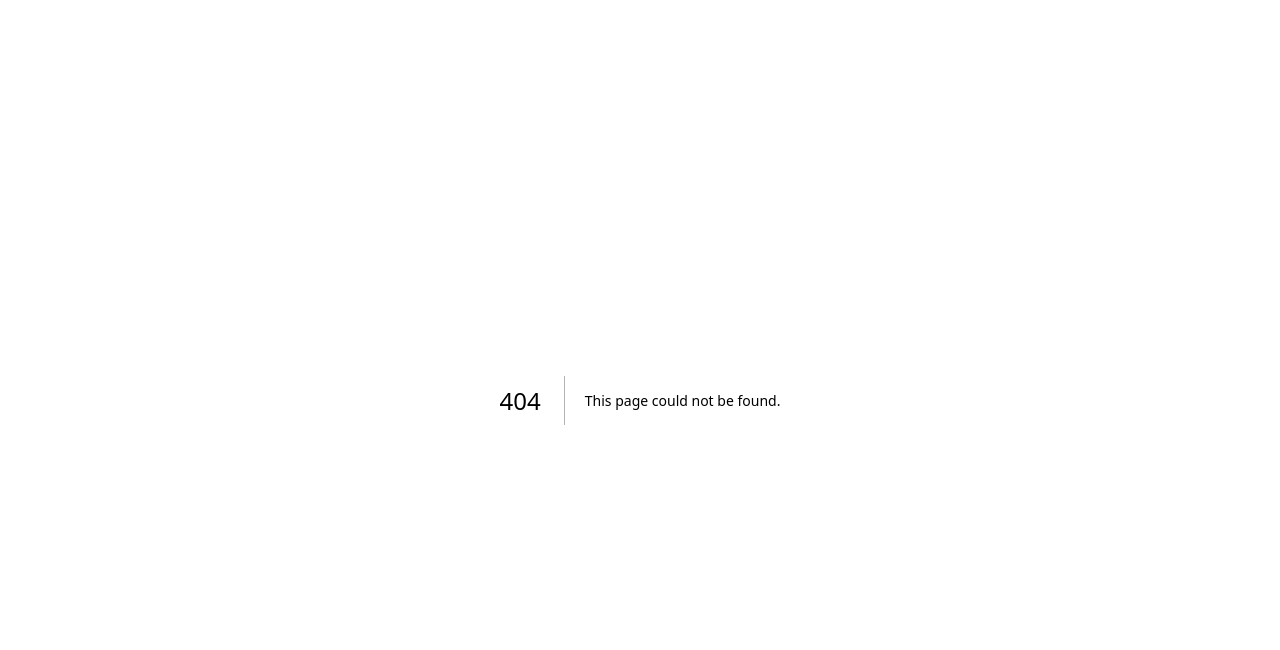
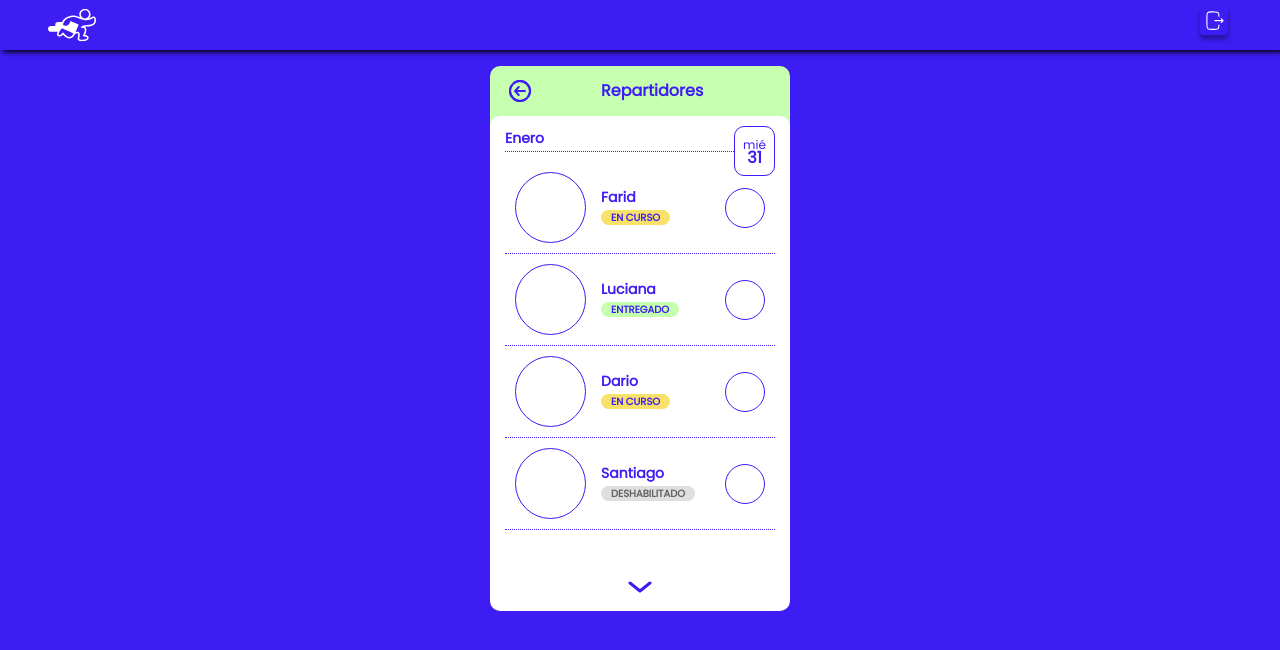
Before and after one commit to hernanortiz18/fast-delivery-src, a Next.js app in the folder fast-delivery-src/: page /delivery-drivers in a window 1280 px wide. Before the commit this address had no page. Shown: the top 650 px of the page. Built offline with nearby package versions, Linux system fonts and the light colour scheme.

Commit message:
feat: vista repartidores y cambios calendarComponent

```diff
--- /dev/null
+++ b/fast-delivery-src/src/app/delivery-drivers/page.tsx
@@ -0,0 +1,15 @@
+import Navbar from "@/commons/Navbar";
+import DeliveryDrivers from "@/components/DeliveryDrivers";
+
+import React from "react";
+
+function DeliveryDriversPage() {
+    return (
+        <div>
+            <Navbar />
+            <DeliveryDrivers />
+        </div>
+    );
+}
+
+export default DeliveryDriversPage;
--- a/fast-delivery-src/src/components/CalendarComponent.tsx
+++ b/fast-delivery-src/src/components/CalendarComponent.tsx
@@ -1,5 +1,5 @@
 import React, { useState } from "react";
-import "@/styles/carrouselCalendar.css";
+import "../styles/carrouselCalendar.css";
 import { addDays, format, isToday, getMonth } from "date-fns";
 import esLocale from "date-fns/locale/es";
 
@@ -50,14 +50,11 @@ function CalendarComponent() {
     <div id="carousel-container" className="carouselContainer">
       <div className="calendarCarouselContainer">
         <div className="month">{getMonthName(new Date())}</div>
-        <div style={{ display: "flex" }}>
-          <hr className="box-dotted-line" />
-          <div className="calendarDay2">
-            <div className="dayName">
-              {format(new Date(), "EE", { locale: esLocale })}
-            </div>
-            <div className="dayNumber">{format(new Date(), "dd")}</div>
+        <div className="calendarDay2">
+          <div className="dayName">
+            {format(new Date(), "EE", { locale: esLocale })}
           </div>
+          <div className="dayNumber">{format(new Date(), "dd")}</div>
         </div>
       </div>
     </div>
--- /dev/null
+++ b/fast-delivery-src/src/components/DeliveryDrivers.tsx
@@ -0,0 +1,104 @@
+"use client";
+import React from "react";
+import "../styles/deliveryDrivers.css";
+import { useRouter } from "next/navigation";
+import ArrowBack from "@/assets/ArrowBack";
+import BoxIcon from "@/assets/BoxIcon";
+import "../styles/init.css";
+import TrashIcon from "@/assets/TrashIcon";
+import SeeMoreArrow from "@/assets/SeeMoreArrow";
+import CalendarComponent from "./CalendarComponent";
+import Avatar from "@/commons/Avatar";
+
+function DeliveryDrivers() {
+    const router = useRouter();
+
+    const handleBackButton = () => {
+        router.back();
+    };
+    return (
+        <div
+            style={{ display: "flex", flexDirection: "column", marginTop: "3.5rem" }}
+        >
+            <div className="header-box">
+                <div className="arrow-back">
+                    <ArrowBack onClick={handleBackButton} />
+                </div>
+                <h1 className="header-box-title">Repartidores</h1>
+            </div>
+            <div className="white-box">
+                <CalendarComponent />
+
+                <div className="driver-container">
+                    <div className="percentage-name-container">
+                        <div className="percentage">
+
+                        </div>
+                        <div className="name-tag-container">
+                            <p className="name">Farid</p>
+                            <div className="status-tag course">
+                                en curso
+                            </div>
+                        </div>
+                    </div>
+                    <div className="profile-picture-container">
+                    </div>
+                </div>
+
+                <div className="driver-container">
+                    <div className="percentage-name-container">
+                        <div className="percentage">
+
+                        </div>
+                        <div className="name-tag-container">
+                            <p className="name">Luciana</p>
+                            <div className="status-tag delivered">
+                                entregado
+                            </div>
+                        </div>
+                    </div>
+                    <div className="profile-picture-container">
+                    </div>
+                </div>
+
+                <div className="driver-container">
+                    <div className="percentage-name-container">
+                        <div className="percentage">
+
+                        </div>
+                        <div className="name-tag-container">
+                            <p className="name">Dario</p>
+                            <div className="status-tag course">
+                                en curso
+                            </div>
+                        </div>
+                    </div>
+                    <div className="profile-picture-container">
+                    </div>
+                </div>
+
+                <div className="driver-container">
+                    <div className="percentage-name-container">
+                        <div className="percentage">
+
+                        </div>
+                        <div className="name-tag-container">
+                            <p className="name">Santiago</p>
+                            <div className="status-tag disabled">
+                                Deshabilitado
+                            </div>
+                        </div>
+                    </div>
+                    <div className="profile-picture-container">
+                    </div>
+                </div>
+
+                <div className="see-more-arrow-container">
+                    <SeeMoreArrow />
+                </div>
+            </div>
+        </div>
+    );
+}
+
+export default DeliveryDrivers;
--- a/fast-delivery-src/src/styles/carrouselCalendar.css
+++ b/fast-delivery-src/src/styles/carrouselCalendar.css
@@ -1,13 +1,14 @@
 .carouselContainer {
   position: relative;
+  width: 100%;
 }
 
 .calendarCarouselContainer {
   display: flex;
   flex-direction: column;
-  align-items: center;
   overflow-x: scroll;
   margin: auto;
+  width: 100%;
 }
 
 .calendarCarouselContainer::-webkit-scrollbar {
@@ -40,7 +41,8 @@
   position: absolute;
   top: 0;
   right: 0;
-  background-color: #fff; /* Ajusta el color de fondo según sea necesario */
+  background-color: #fff;
+  /* Ajusta el color de fondo según sea necesario */
   z-index: 1;
   width: 41px;
   height: 50px;
@@ -75,6 +77,7 @@
 .nextBtn {
   right: 5px;
 }
+
 .dayNumber {
   font-family: "Poppins";
   font-weight: 700;
@@ -92,15 +95,19 @@
   color: #3d1df3;
   padding: 5px 5px 3px 3px;
 }
+
 .month {
-  width: 100%;
-  display: flex;
-  justify-content: flex-start;
-  font-family: "Poppins" sans-serif;
+  color: #3D1DF3;
+  font-family: Poppins;
   font-size: 14px;
+  font-style: normal;
   font-weight: 700;
-  color: #3d1df3;
-  /* padding: 5px 5px 3px 1px; */
+  line-height: 15px;
+  padding-bottom: 5px;
+  padding-top: 5px;
+  border-bottom: 1px dotted #3D1DF3;
+  height: fit-content;
+  width: 229px;
 }
 
 .dayName {
@@ -115,6 +122,7 @@
   width: 270px;
   margin-bottom: 3px;
 }
+
 .box-dotted-line2 {
   border: 0.5px dotted #3d1df3;
   width: 250px;
--- /dev/null
+++ b/fast-delivery-src/src/styles/deliveryDrivers.css
@@ -0,0 +1,116 @@
+@import url("https://fonts.googleapis.com/css2?family=Poppins&display=swap");
+
+.white-box {
+    width: 300px;
+    height: 495px;
+    padding: 10px 15px 0;
+    margin: auto;
+    background-color: white;
+    border-radius: 10px;
+    overflow-x: hidden;
+    overflow-y: auto;
+    z-index: 2;
+    font-family: Poppins;
+}
+
+.header-box {
+    background-color: #c7ffb1;
+    color: #3d1df3;
+    height: 60px;
+    width: 300px;
+    margin: auto;
+    border-radius: 10px 10px 0px 0px;
+    position: relative;
+    z-index: 1;
+    top: 10px;
+    display: flex;
+    flex-direction: row;
+    align-items: center;
+    padding-bottom: 10px;
+}
+
+.header-box-title {
+    color: #3D1DF3;
+    font-family: Poppins;
+    font-size: 16px;
+    font-style: normal;
+    font-weight: 700;
+    line-height: 20px;
+    width: 78px;
+    text-align: center;
+    margin-left: 66px;
+}
+
+.arrow-back {
+    margin-left: 15px;
+}
+
+.see-more-arrow-container {
+    display: flex;
+    flex-direction: column;
+    align-items: center;
+    margin-top: 51px;
+}
+
+.month {
+    margin-bottom: 10px;
+}
+
+.driver-container {
+    padding: 10px;
+    border-bottom: #3D1DF3 1px dotted;
+    display: flex;
+    align-items: center;
+    justify-content: space-between;
+}
+
+.percentage {
+    width: 71px;
+    height: 71px;
+    border: #3D1DF3 1px solid;
+    border-radius: 70px;
+}
+
+.percentage-name-container {
+    display: flex;
+}
+
+.name-tag-container {
+    margin-left: 15px;
+    display: flex;
+    flex-direction: column;
+    justify-content: center;
+}
+
+.name {
+    font-family: Poppins;
+    font-size: 14px;
+    font-weight: bolder;
+    line-height: 15px;
+    letter-spacing: 0em;
+    color: #3D1DF3;
+}
+
+.status-tag {
+    margin-top: 5px;
+    height: 15px;
+    border-radius: 20px;
+    color: #3D1DF3;
+    font-size: 10px;
+    font-weight: 600;
+    text-transform: uppercase;
+    text-align: center;
+    padding: 0 10px;
+}
+
+.profile-picture-container {
+    height: 40px;
+    width: 40px;
+    border-radius: 40px;
+    border: #3D1DF3 1px solid;
+}
+
+.disabled {
+    background: #62626233;
+    color: #62626233;
+}
```
Also changed, not shown: fast-delivery-src/src/styles/packagesAdmin.css (+1 -13 lines).
